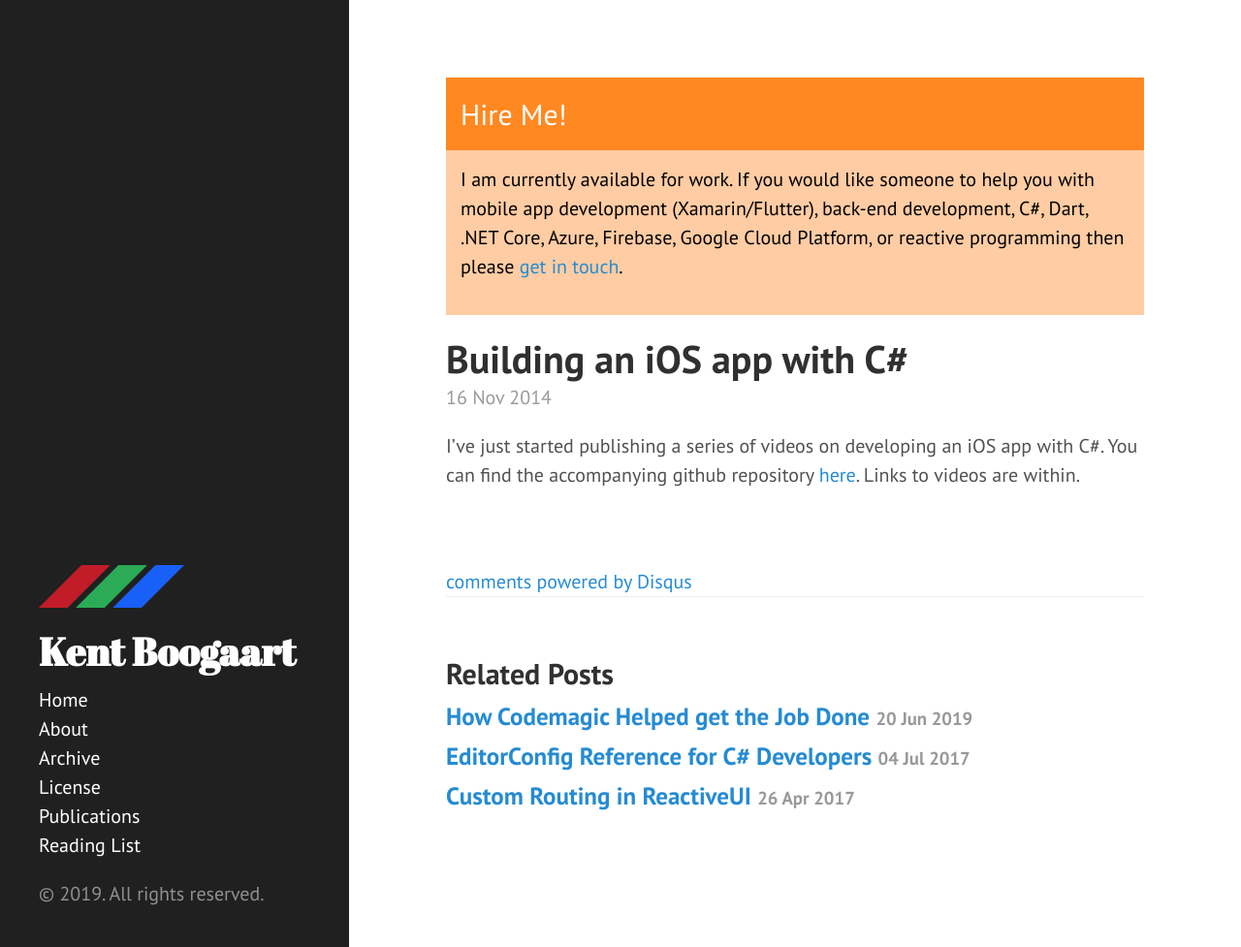
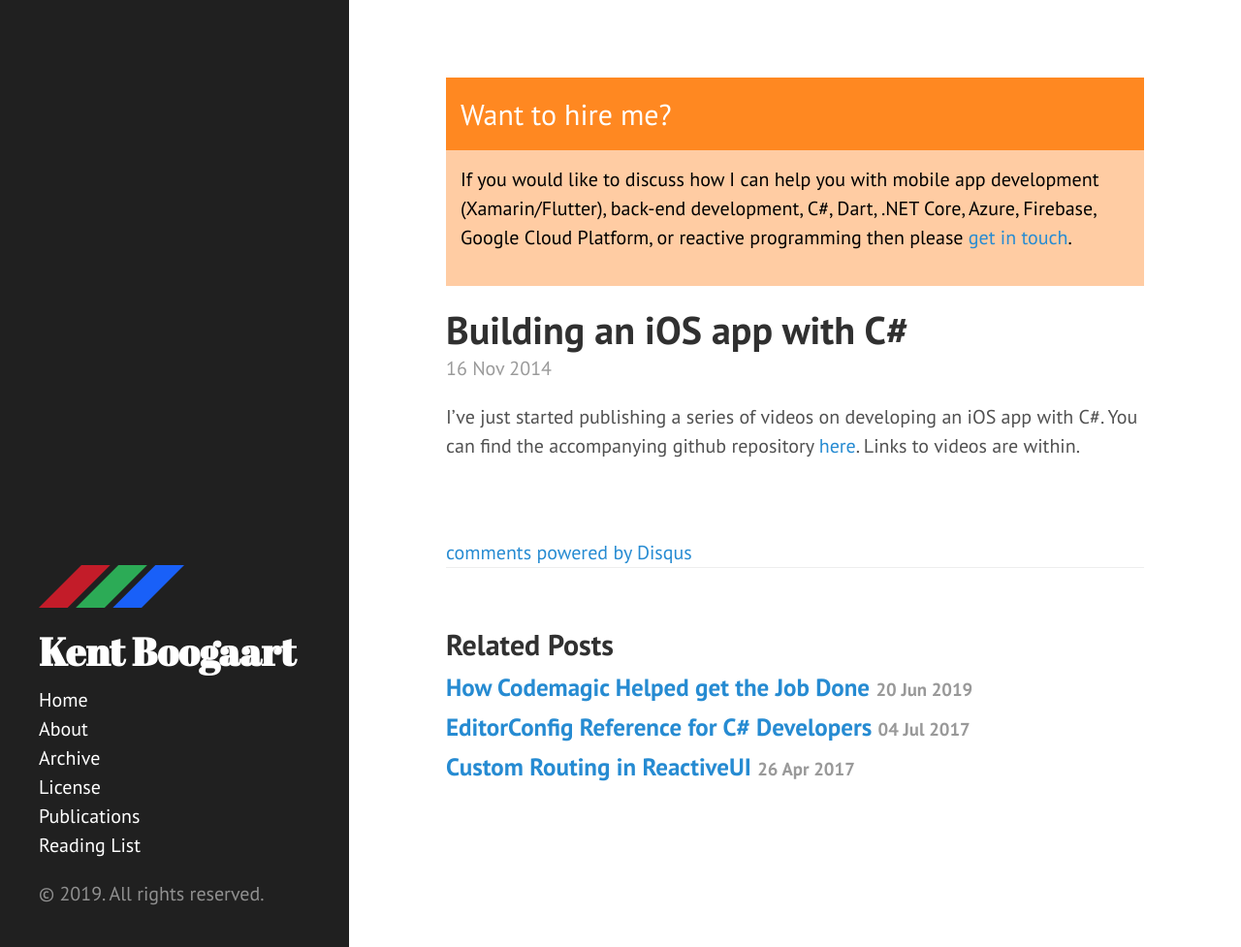
Before and after one commit to kentcb/kentcb.github.io, a Jekyll site: the page built from _posts/2014-11-16-building-an-ios-app-with-csharp.md, in a window 1280 px wide and 977 px high. Shown: the whole window at 97% size. Built offline with Jekyll 4.4.1, drawn with Linux system fonts in a browser that asks for light colours; nearby versions of some CDN libraries; comment, search, counter and statistics services are not loaded.

Commit message:
Tone down hire message

```diff
--- a/_layouts/post.html
+++ b/_layouts/post.html
@@ -4,9 +4,9 @@ layout: default
 
 <div class="post">
   <div class="callout">
-    <div class="callout-header">Hire Me!</div>
+    <div class="callout-header">Want to hire me?</div>
       <div class="callout-container">
-      <p>I am currently available for work. If you would like someone to help you with mobile app development (Xamarin/Flutter), back-end development, C#, Dart, .NET Core, Azure, Firebase, Google Cloud Platform, or reactive programming then please <a href="{{ site.baseurl }}/about">get in touch</a>.</p>
+      <p>If you would like to discuss how I can help you with mobile app development (Xamarin/Flutter), back-end development, C#, Dart, .NET Core, Azure, Firebase, Google Cloud Platform, or reactive programming then please <a href="{{ site.baseurl }}/about">get in touch</a>.</p>
     </div>
   </div>
 
```
